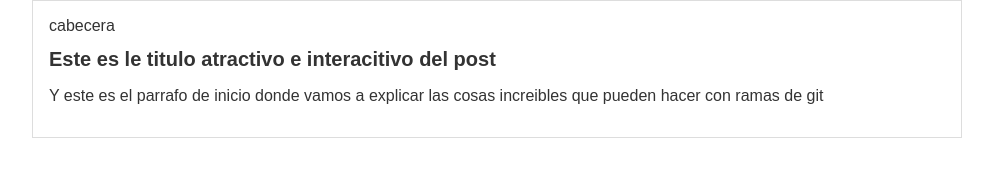
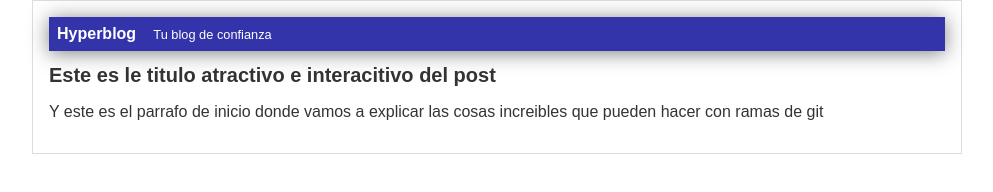
Before and after one commit to Daniielmayo/blogpost, a plain HTML site: page index.html in a window 1280 px wide. Shown: the whole page, without its empty margins (143-1136 px from the left). Drawn offline with Linux system fonts and the light colour scheme.

Commit message:
Finalizada la cabecera  con diseño azul

```diff
--- a/estilos/style.css
+++ b/estilos/style.css
@@ -7,6 +7,23 @@ body{
     padding: 0;
 
 }
+#cabecera{
+    background: #33A;
+    box-shadow: 0px 2px 20px 0px rgba(0, 0, 0, 0.5);
+    color: white;
+    font-weight: bold;
+    margin: 0;
+    padding: 0.5em;
+
+}
+
+#cabecera #tagline{
+    padding: 0 0 0 1em;
+    font-weight: normal;
+    font-size: 0.8em;
+
+}
+
 
 #container{
     margin-top: 20px;
--- a/index.html
+++ b/index.html
@@ -10,7 +10,8 @@
 <body>
     <div id="container">
         <div id="cabecera">
-            cabecera
+            Hyperblog
+            <span id="tagline"> Tu blog de confianza</span>
         </div>
         <div id="post">
             <h1>Este es le titulo atractivo e interacitivo del post</h1>
```
